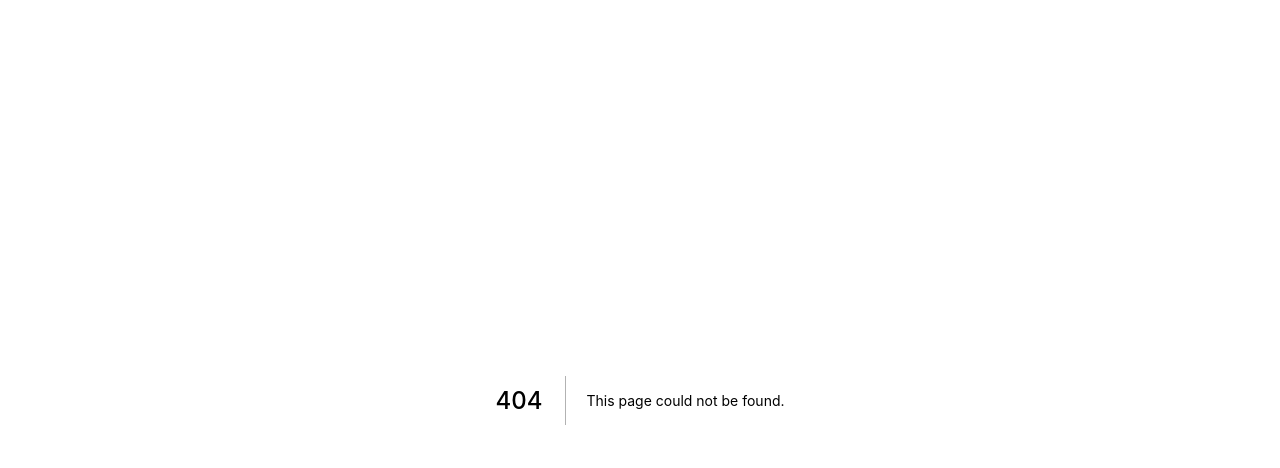
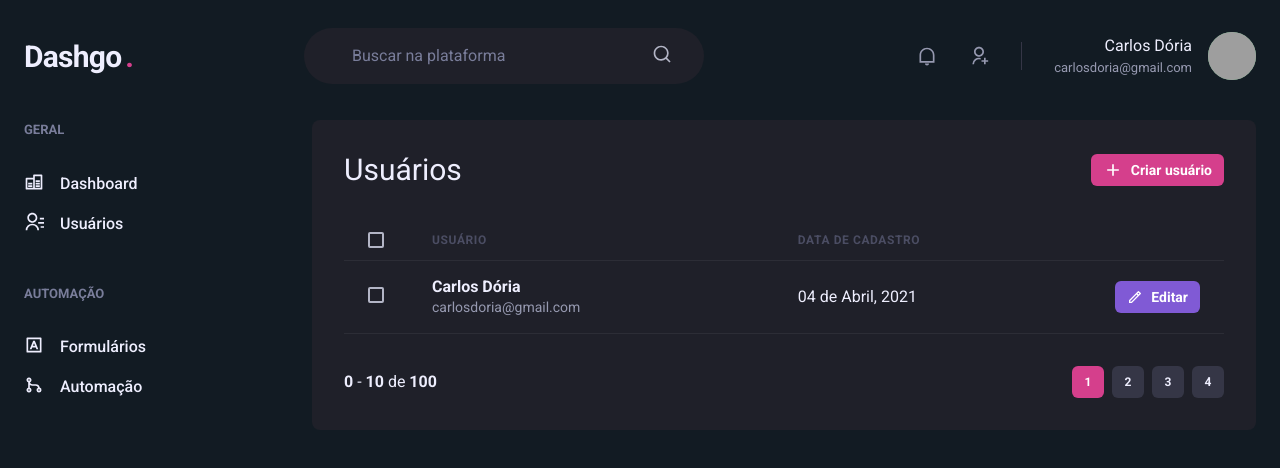
Before and after one commit to carlosdoria/dashgo, a Next.js app: page /users in a window 1280 px wide. Before the commit this address had no page. Shown: the top 468 px of the page. Built offline with nearby package versions, Linux system fonts and the light colour scheme; grey boxes are pictures that could not be loaded.

Commit message:
create component Pagination and pages user list and create user

```diff
--- /dev/null
+++ b/src/components/Pagination.tsx
@@ -0,0 +1,69 @@
+import { Box, Button, HStack } from "@chakra-ui/react";
+
+export function Pagination () {
+  return (
+    <HStack
+      spacing='6'
+      mt='8'
+      justify='space-between'
+      align='center'
+    >
+      <Box>
+        <strong>0</strong> - <strong>10</strong> de <strong>100</strong>
+      </Box>
+
+      <HStack spacing='2'>
+        <Button
+          size='sm'
+          fontSize='xs'
+          w='4'
+          colorScheme='pink'
+          disabled
+          _disabled={{
+            bg: 'pink.500',
+            cursor: 'default',
+          }}
+        >
+          1
+        </Button>
+
+        <Button
+          size='sm'
+          fontSize='xs'
+          w='4'
+          bg='gray.700'
+          _hover={{
+            bg: 'gray.500',
+          }}
+        >
+          2
+        </Button>
+
+        <Button
+          size='sm'
+          fontSize='xs'
+          w='4'
+          bg='gray.700'
+          _hover={{
+            bg: 'gray.500',
+          }}
+        >
+          3
+        </Button>
+
+        <Button
+          size='sm'
+          fontSize='xs'
+          w='4'
+          bg='gray.700'
+          _hover={{
+            bg: 'gray.500',
+          }}
+        >
+          4
+        </Button>
+
+      </HStack>
+    </HStack>
+  )
+}
--- /dev/null
+++ b/src/pages/users/index.tsx
@@ -0,0 +1,86 @@
+import { Box, Button, Checkbox, Flex, Heading, Icon, Table, Tbody, Td, Text, Th, Thead, Tr } from "@chakra-ui/react";
+import { RiAddLine, RiPencilLine } from "react-icons/ri";
+import { Header } from "../../components/Header";
+import { Pagination } from "../../components/Pagination";
+import { Sidebar } from "../../components/Sidebar";
+
+export default function UserList () {
+  return (
+    <Box>
+      <Header />
+
+      <Flex w='100%' my='6' maxWidth={1480} mx='auto' px='6'>
+        <Sidebar />
+
+        <Box
+          flex='1'
+          borderRadius={8}
+          bg='gray.800'
+          p='8'
+        >
+          <Flex mb='8' justify='space-between' align='center'>
+            <Heading size='lg' fontWeight='normal'>
+              Usuários
+            </Heading>
+
+            <Button
+              as='a'
+              size='sm'
+              fontSize='sm'
+              colorScheme='pink'
+              leftIcon={<Icon as={RiAddLine} fontSize='20'/>}
+            >
+              Criar usuário
+            </Button>
+          </Flex>
+
+          <Table colorScheme='whiteAlpha'>
+            <Thead>
+              <Tr>
+                <Th px='6' color='gray.300' width='8'>
+                  <Checkbox colorScheme='pink'/>
+                </Th>
+                <Th>Usuário</Th>
+                <Th>Data de cadastro</Th>
+                <Th w='8'></Th>
+              </Tr>
+            </Thead>
+
+            <Tbody>
+              <Tr>
+                <Td px='6'>
+                  <Checkbox colorScheme='pink'/>
+                </Td>
+
+                <Td>
+                  <Box>
+                    <Text fontWeight='bold'>Carlos Dória</Text>
+                    <Text fontSize='sm' color='gray.300'>carlosdoria@gmail.com</Text>
+                  </Box>
+                </Td>
+
+                <Td>
+                  04 de Abril, 2021
+                </Td>
+
+                <Td>
+                  <Button
+                    as='a'
+                    size='sm'
+                    fontSize='sm'
+                    colorScheme='purple'
+                    leftIcon={<Icon as={RiPencilLine} fontSize='16' />}
+                  >
+                    Editar
+                  </Button>
+                </Td>
+              </Tr>
+            </Tbody>
+          </Table>
+
+          <Pagination />
+        </Box>
+      </Flex>
+    </Box>
+  )
+}
```
Also changed, not shown: src/pages/users/create.tsx (added, +49 -0 lines).
